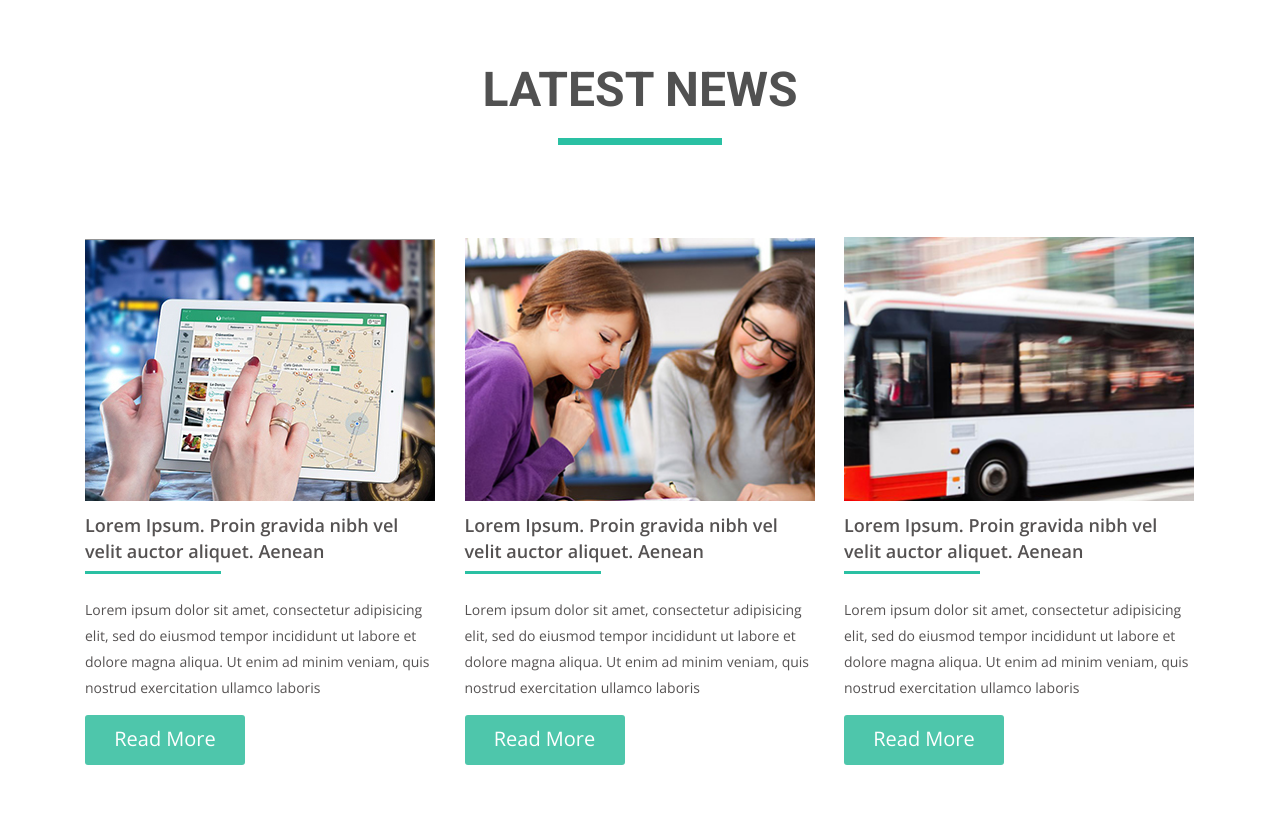
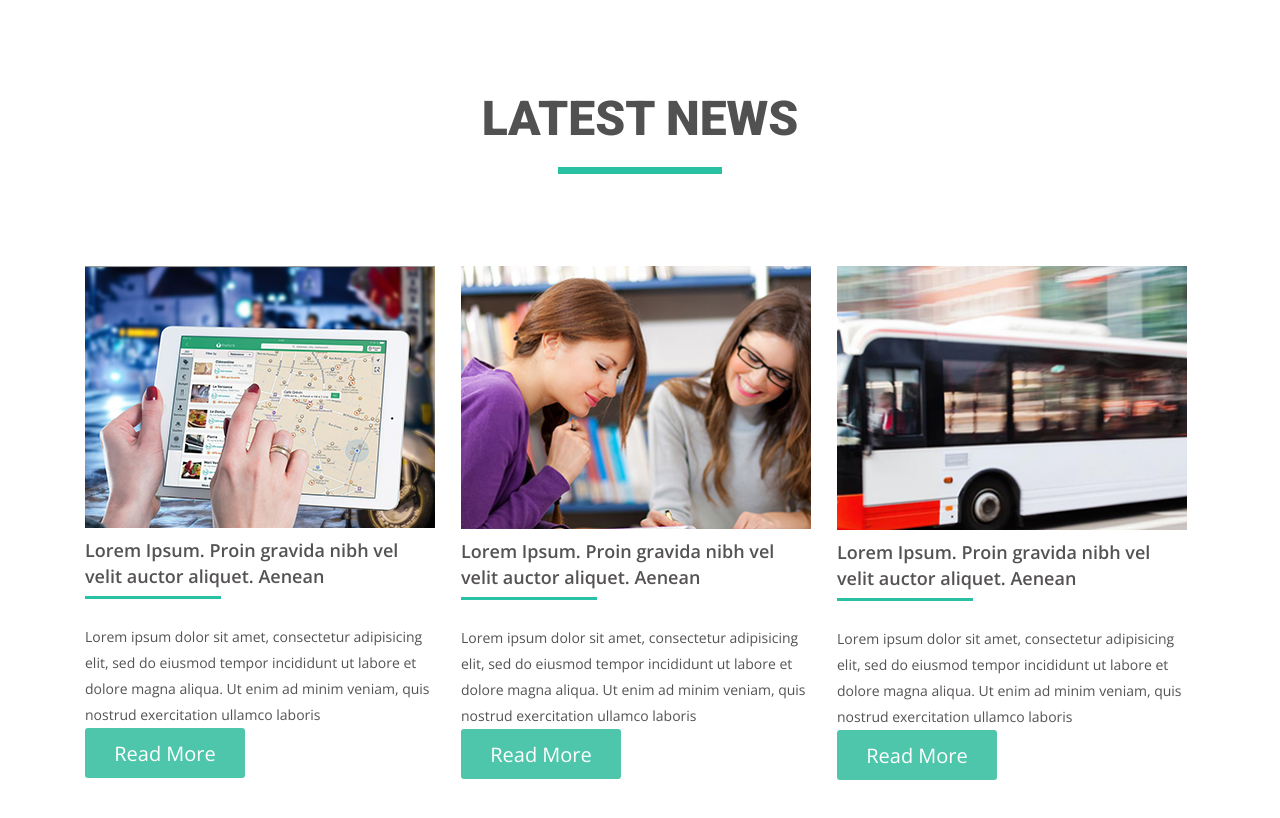
Before and after one commit to evgeniysss/goit-fe-course, a plain HTML site: page html-css/module-04/index.html in a window 1280 px wide. Shown: the part 1008-1826 px from the top of the page. Drawn offline with nearby package versions, Linux system fonts and the light colour scheme.

Commit message:
add
mentor edition

```diff
--- a/html-css/module-04/css/styles.css
+++ b/html-css/module-04/css/styles.css
@@ -52,10 +52,15 @@ body {
 }
 
 .page-header {
-    margin-top: 38px;
+    padding-top: 38px;
 }
 
 /* navigation */
+
+nav {
+    float: right;
+    line-height: 0px;
+}
 
 .site-navigation {
     margin: 0;
@@ -69,7 +74,7 @@ body {
     width: 482px;
     margin: 0;
     padding: 0;
-    float: right;
+
 }
 
 .site-navigation-item{
@@ -106,12 +111,13 @@ body {
     float: left;
 }
 
+.content {
+    margin: 0 auto;
+    padding: 0;
+    padding-bottom: 80px;
+}
 
 /* section article */
-
-.content {
-    margin: 0 auto;
-}
 
 .content-list {
     list-style: none;
@@ -138,6 +144,7 @@ body {
     font-size: 0;
     float: left;
     margin-right: 30px;
+    margin-bottom: 30px;
 }
 
 .content-item:nth-child(4n) {
@@ -191,10 +198,11 @@ h2 {
     text-transform: uppercase;
     color: #515151;
     font-family: 'Roboto', sans-serif;
+    font-weight: 900;
     font-size: 48px;
     line-height: 32px;
     margin-top: 106px;
-    margin-bottom: 32px;
+    margin-bottom: 92px;
 }
 
 h2::after {
@@ -204,7 +212,6 @@ h2::after {
     background-color:#1abc9ced;
     content: '';
     margin: 32px auto;
-    margin-bottom: 92px;
 }
 
 .content-link:hover .content-text-name {
@@ -226,12 +233,15 @@ h2::after {
 /* Section - Latest News */
 
 .content-item-latest-news {
-    display: inline-block;
     width: 350px;
     margin-right: 26px;
     margin-bottom: 0px;
+    float: left;
+}
 
-  }
+.img-latest-news {
+    margin-bottom: 9px;
+}
 
   .article-title-latest-news {
     font-size: 18px;
@@ -243,8 +253,8 @@ h2::after {
     font-weight: 600;
     text-align: left;
     color: #555252;
-    margin-top: 11px;
-    margin-bottom: 0px;
+    margin-top: 0px;
+    margin-bottom: 25px;
 }
 
 .article-title-latest-news::after {
@@ -255,7 +265,6 @@ h2::after {
     content: '';
     margin: 0;
     margin-top: 7px;
-    margin-bottom: 5px;
 }
 
 .article-content-latest-news {
@@ -267,7 +276,6 @@ h2::after {
     font-family: 'Open Sans', sans-serif;
     color: #555252;
     text-align: left;
-    margin-top: 23px;
 }
 
 .content-list-latest-news {
@@ -282,13 +290,6 @@ h2::after {
 }
 
 /* Button */
-
-.button-latest-news {
-    padding: 0px;
-    margin: 0 auto;
-    margin-top: 14px;
-    margin-bottom: 80px;
-}
 
 .button-load {
     box-sizing: border-box;
@@ -314,10 +315,7 @@ h2::after {
     text-align: center;
 }
 
-.button-latest-news:hover .button-load {
+.button-load:hover,
+.button-load:focus {
 	background-color: #7fd9c7;
 }
-
-.button-latest-news-link:focus .button-load {
-	background-color: #7fd9c7;
-}
--- a/html-css/module-04/index.html
+++ b/html-css/module-04/index.html
@@ -13,7 +13,7 @@
 
 <div class="wrapper">
       <header class="page-header clearfix">
-          <a href="#"><img src="img/logo.png" alt="Logo" class="logo"></a>
+          <a href="#" class="logo"><img src="img/logo.png" alt="Logo"></a>
           <nav>
               <ul class="site-navigation-block site-navigation clearfix">
                   <li class="site-navigation-item">
@@ -37,8 +37,9 @@
               </ul>
           </nav>
       </header>
+<main>
       <h1 class="visually-hidden">Some hidden text about this page</h1>
-<section class="content">
+<section class="content clearfix">
 
   <h2>Featured Products</h2>
 
@@ -116,48 +117,33 @@
              </article>
      </li>
   </ul>
-</section>
-
-<section class="content">
 
         <h2>Latest News</h2>
 
-        <ul class="content-list">
+        <ul class="content-list" clearfix>
                  <li class="content-item-latest-news">
                         <article>
-                            <img src="img/news/news-1.jpg" alt="News" width="350" height="260">
+                            <img src="img/news/news-1.jpg" alt="News" width="350" height="260" class="img-latest-news">
                             <h3 class="article-title-latest-news">Lorem Ipsum. Proin gravida nibh vel velit auctor aliquet. Aenean</h3>
                             <p class="article-content-latest-news">Lorem ipsum dolor sit amet, consectetur adipisicing elit, sed do eiusmod tempor incididunt ut labore et dolore magna aliqua. Ut enim ad minim veniam, quis nostrud exercitation ullamco laboris</p>
-                            <div class="button-latest-news">
-                                    <a href="#" class="button-latest-news-link">
-                                        <span class="button-load button-text">Read More</span>
-                                    </a>
-                            </div>
+                                <button class="button-load button-text">Read More</button>
                          </article></li>
                  <li class="content-item-latest-news">
                         <article>
-                            <img src="img/news/news-2.jpg" alt="News" width="350" height="260">
+                            <img src="img/news/news-2.jpg" alt="News" width="350" height="260" class="img-latest-news">
                             <h3 class="article-title-latest-news">Lorem Ipsum. Proin gravida nibh vel velit auctor aliquet. Aenean</h3>
                             <p class="article-content-latest-news">Lorem ipsum dolor sit amet, consectetur adipisicing elit, sed do eiusmod tempor incididunt ut labore et dolore magna aliqua. Ut enim ad minim veniam, quis nostrud exercitation ullamco laboris</p>
-                            <div class="button-latest-news">
-                                    <a href="#" class="button-latest-news-link">
-                                        <span class="button-load button-text">Read More</span>
-                                    </a>
-                            </div>
+                                <button class="button-load button-text">Read More</button>
                          </article></li>
                  <li class="content-item-latest-news">
                         <article>
-                            <img src="img/news/news-3.jpg" alt="News" width="350" height="260">
+                            <img src="img/news/news-3.jpg" alt="News" width="350" height="260" class="img-latest-news">
                             <h3 class="article-title-latest-news">Lorem Ipsum. Proin gravida nibh vel velit auctor aliquet. Aenean</h3>
                             <p class="article-content-latest-news">Lorem ipsum dolor sit amet, consectetur adipisicing elit, sed do eiusmod tempor incididunt ut labore et dolore magna aliqua. Ut enim ad minim veniam, quis nostrud exercitation ullamco laboris</p>
-                            <div class="button-latest-news">
-                                    <a href="#" class="button-latest-news-link">
-                                        <span class="button-load button-text">Read More</span>
-                                    </a>
-                            </div>
+                                <button class="button-load button-text">Read More</button>
                          </article></li>
         </ul>
-
+</main>
 </section>
 </div>
 </body>
```
